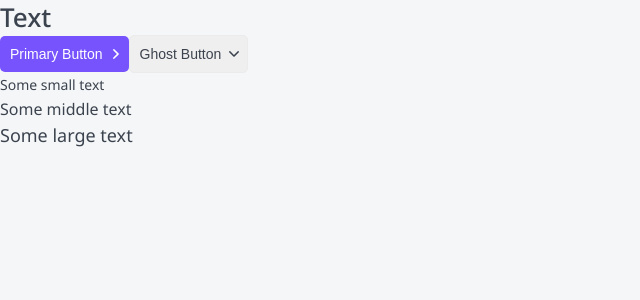
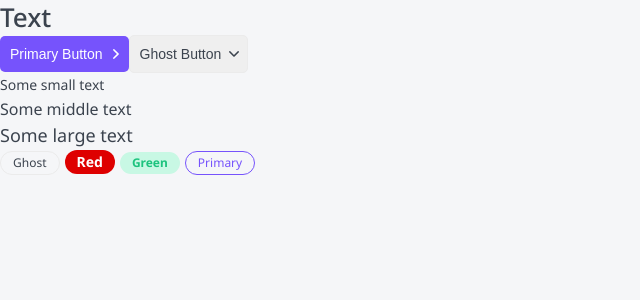
Before and after one commit to creativeden/top-app, a Next.js app: page / in a window 1280 px wide. Shown: the top 300 px of the page, without its empty margins (0-640 px from the left). Built offline with nearby package versions, Linux system fonts and the light colour scheme.

Commit message:
Lesson - 51

```diff
--- a/app/page.tsx
+++ b/app/page.tsx
@@ -1,4 +1,4 @@
-import { Button, Htag, P } from "@/components";
+import { Button, Htag, P, Tag } from "@/components";
 
 export default function Home() {
     return (
@@ -9,6 +9,10 @@
             <P size='s'>Some small text</P>
             <P>Some middle text</P>
             <P size='l'>Some large text</P>
+            <Tag size='s'>Ghost</Tag>
+            <Tag size='m' color='red'>Red</Tag>
+            <Tag size='s' color='green'>Green</Tag>
+            <Tag color='primary'>Primary</Tag>
         </>
     )
 }
--- /dev/null
+++ b/components/Tag/Tag.module.css
@@ -0,0 +1,46 @@
+.tag {
+    display: inline-block;
+    box-sizing: border-box;
+    margin-right: 5px;
+    border-radius: 20px;
+}
+
+.s {
+    padding: 5px 12px;
+    font-size: 12px;
+    line-height: 12px;
+}
+
+.m {
+    padding: 5px 12px;
+    font-size: 14px;
+    line-height: 14px;
+}
+
+.ghost {
+    border: 1px solid var(--gray-light);
+}
+
+.red {
+    color: var(--white);
+    background-color: #DE0000;
+    font-weight: bold;
+}
+
+.grey {
+    color: var(--white);
+    background-color: #B3C0D9;
+    font-weight: bold;
+}
+
+.green {
+    color: var(--green);
+    background-color: var(--green-light);
+    font-weight: bold;
+}
+
+.primary {
+    color: var(--primary);
+    background-color: none;
+    border: 1px solid var(--primary);
+}
--- /dev/null
+++ b/components/Tag/Tag.tsx
@@ -0,0 +1,27 @@
+import { TagProps } from './Tag.props'
+import styles from './Tag.module.css'
+import cn from 'classnames'
+
+export const Tag = ({ size = 's', children, color = 'ghost', href, className, ...props }: TagProps): JSX.Element => {
+    return (
+        <div
+            className={cn(styles.tag, className, {
+                [styles.s]: size == 's',
+                [styles.m]: size == 'm',
+
+                [styles.ghost]: color == 'ghost',
+                [styles.red]: color == 'red',
+                [styles.grey]: color == 'grey',
+                [styles.green]: color == 'green',
+                [styles.primary]: color == 'primary',
+            })}
+            {...props}
+        >
+            {
+                href
+                    ? <a href={href}>{children}</a>
+                    : <>{children}</>
+            }
+        </div>
+    )
+}
--- a/components/index.ts
+++ b/components/index.ts
@@ -1,3 +1,4 @@
 export * from './Htag/Htag'
 export * from './Button/Button'
 export * from './P/P'
+export * from './Tag/Tag'
```
Also changed, not shown: components/Tag/Tag.props.ts (added, +8 -0 lines).
